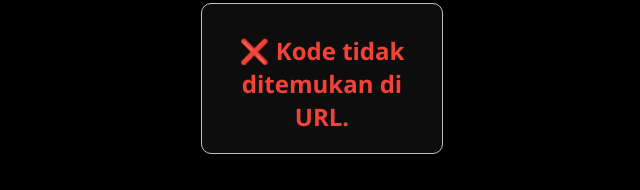
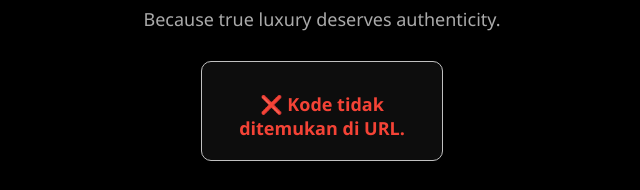
Before and after one commit to LUMIERO89/LUMI-RO, a plain HTML site: page verify.html in a window 1280 px wide. Shown: the part 595-785 px from the top of the page, without its empty margins (318-958 px from the left). Drawn offline with Linux system fonts and the light colour scheme.

Commit message:
Update verify.html

```diff
--- a/verify.html
+++ b/verify.html
@@ -15,11 +15,11 @@
       align-items: center;
       flex-direction: column;
       text-align: center;
-      padding: 20px;
+      padding: 28px;
     }
 
     .logo {
-      width: 350px;
+      width: 400px;
       margin-bottom: 30px;
       animation: blink 2s infinite ease-in-out;
     }
@@ -52,7 +52,7 @@
 
     .status {
       font-weight: bold;
-      font-size: 24px;
+      font-size: 18px;
       margin-top: 10px;
     }
 
```
